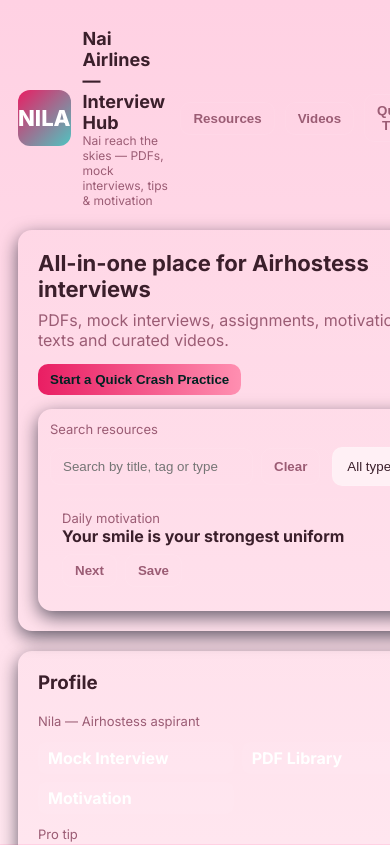
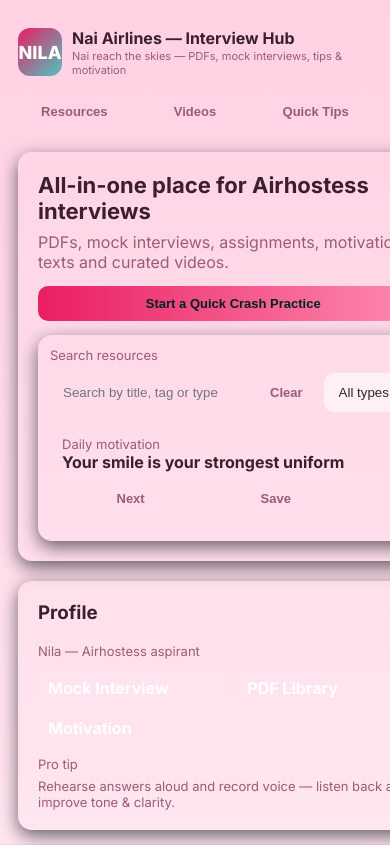
Before and after one commit to mayuresh24/AirlinesNila, a plain HTML site: page index.html in a window 390 px wide. Shown: the top 845 px of the page. Drawn offline with Linux system fonts and the light colour scheme.

Commit message:
Update index.html

```diff
--- a/index.html
+++ b/index.html
@@ -80,6 +80,53 @@
     /* little helpers */
     .small{font-size:13px;color:var(--muted)}
     .badge{padding:6px 10px;border-radius:8px;background:rgba(255,255,255,0.03);font-weight:700}
+    /*Mobile view starts*/
+    /* =========================
+   Mobile Header Fix
+   ========================= */
+@media (max-width: 768px) {
+
+  header{
+    flex-direction: column;
+    align-items: flex-start;
+    gap: 16px;
+  }
+
+  .brand{
+    align-items: flex-start;
+    gap: 10px;
+  }
+
+  .brand h1{
+    font-size: 16px;
+    line-height: 1.3;
+  }
+
+  .brand p{
+    font-size: 11px;
+  }
+
+  nav{
+    width: 100%;
+    display: flex;
+    gap: 8px;
+    flex-wrap: wrap;
+  }
+
+  .btn{
+    flex: 1;
+    text-align: center;
+    font-size: 13px;
+    padding: 10px 8px;
+  }
+
+  .logo{
+    width: 48px;
+    height: 48px;
+    font-size: 18px;
+  }
+}
+
   </style>
 </head>
 <body>
```
